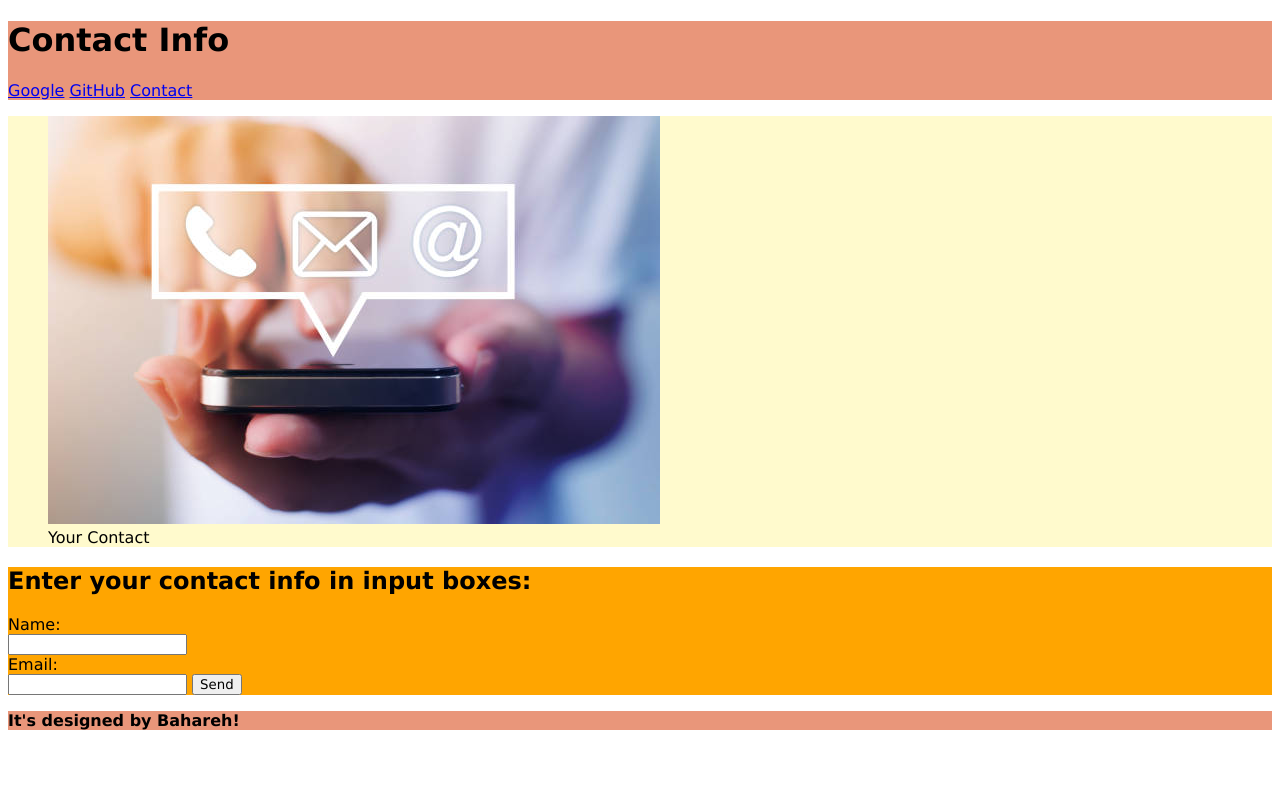
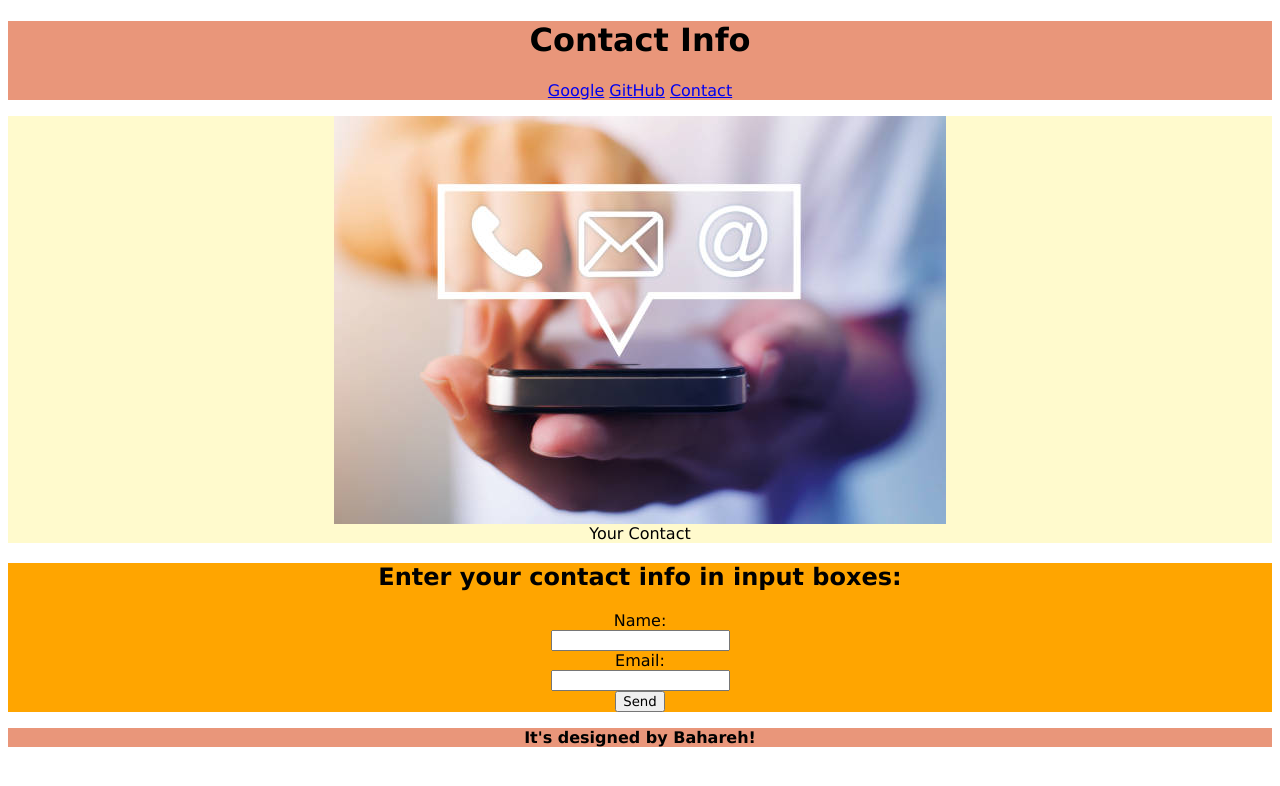
Before and after one commit to Bhmerir/contact-page, a plain HTML site: page index.html in a window 1280 px wide. Drawn offline with Linux system fonts and the light colour scheme.

Commit message:
final website

```diff
--- a/Assets/css/style.css
+++ b/Assets/css/style.css
@@ -1,24 +1,41 @@
 *{
     font-family: "Lucida Sans Unicode", "Lucida Grande", sans-serif;
+    text-align: center;
 }
 section
 {
     position:relative;
     background-color: #fffacd;
+
 }
+
 form{
     background-color: orange;
 }
 img{
-    left: 200px;
+    display: block;
+    margin-left: auto;
+    margin-right: auto;
 }
 
+header{
+   position: sticky;
+   top: 0;
+}
 header,
 footer{
     background-color:darksalmon;
 }
-.form{
-    position: absolute;
-    margin: 0 auto;
-
+form{
+    position: relative;
+    width: 100;
+    height: 100;
+  /*  display: block;*/
+    margin-left: auto;
+    margin-right: auto;
 }
+.button{
+    display:block;
+    margin-left: auto;
+    margin-right: auto;
+}
--- a/index.html
+++ b/index.html
@@ -9,9 +9,11 @@
   <body>
     <header>
         <h1>Contact Info</h1>
-        <a href="https://www.google.com">Google</a>
-        <a href="https://github.com">GitHub</a>
-        <a href="#contact_form"> Contact</a>
+        <nav>
+          <a href="https://www.google.com">Google</a>
+          <a href="https://github.com">GitHub</a>
+          <a href="#contact_form"> Contact</a>
+      </nav>
 
     </header>
     <section>
@@ -20,11 +22,11 @@
             <figcaption>Your Contact</figcaption>
         </figure>
     </section>
-    <section id="contact_form ">
+    <section >
         <form>
             <h2>Enter your contact info in input boxes:</h2>
             <label for="contact-name">Name:</label><br>
-            <input  type="text" id="contact-name" name="Name"><br>
+            <input id="contact_form" type="text" id="contact-name" name="Name"><br>
             <label for="email">Email:</label><br>
             <input type="text" id="email" name="Email">
             <input class="button" type="button" value="Send">
```
